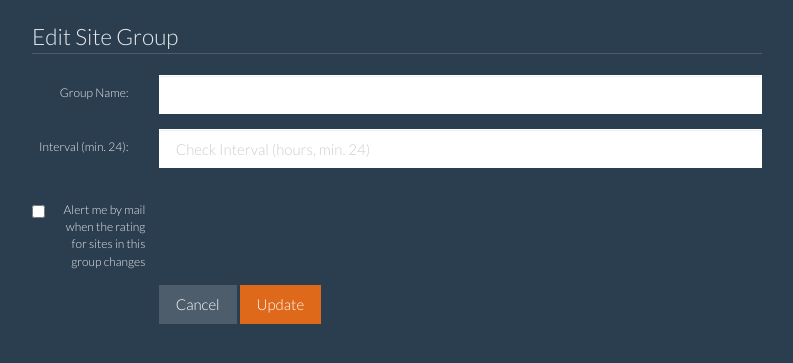
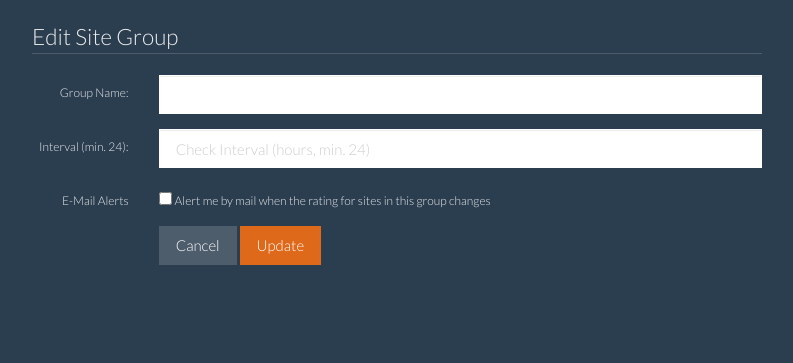
Before and after one commit to tykling/sslscout, a Django app: template src/sslscout/templates/edit_sitegroup.html in a window 1280 px wide. Shown: the part 40-403 px from the top of the page, without its empty margins (53-846 px from the left). Run offline with Django 3.2, Linux system fonts and the light colour scheme; the template is opened without the code that fills it, so the values that code supplies are empty; some libraries are stand-ins or nearby versions.

Commit message:
more work on sitegroups

```diff
--- a/src/sslscout/templates/edit_sitegroup.html
+++ b/src/sslscout/templates/edit_sitegroup.html
@@ -34,10 +34,9 @@
                                 </div>
 
                                 <div class="form-group">
-                                    <div class="checkbox">
-                                        <label for="id_alert" class="col-lg-2 control-label">
-                                            <input type="checkbox" name="alert" id="id_alert" {% if form.alert %}checked{% endif %} > Alert me by mail when the rating for sites in this group changes
-                                        </label>
+                                    <label for="id_alert" class="col-lg-2 control-label">E-Mail Alerts</label>
+                                    <div class="col-lg-10">
+                                        <input type="checkbox" name="alert" id="id_alert" {% if form.alert %}checked{% endif %} > <label for="id_alert" class="control-label">Alert me by mail when the rating for sites in this group changes</label>
                                     </div>
                                 </div>
 
--- a/src/sslscout/views.py
+++ b/src/sslscout/views.py
@@ -70,6 +70,7 @@ def add_sitegroup(request):
 
                 ### add values from form
                 sg.user = request.user
+                sg.name = form['name'].data
                 sg.interval_hours = form['interval_hours'].data
                 sg.alert = form['alert'].data
                 sg.save()
@@ -96,6 +97,7 @@ def edit_sitegroup(request,sitegroupid):
         if form.is_valid():
             ### add values from form
             sg.user = request.user
+            sg.name = form['name'].data
             sg.interval_hours = form['interval_hours'].data
             sg.alert = form['alert'].data
             sg.save()
```
